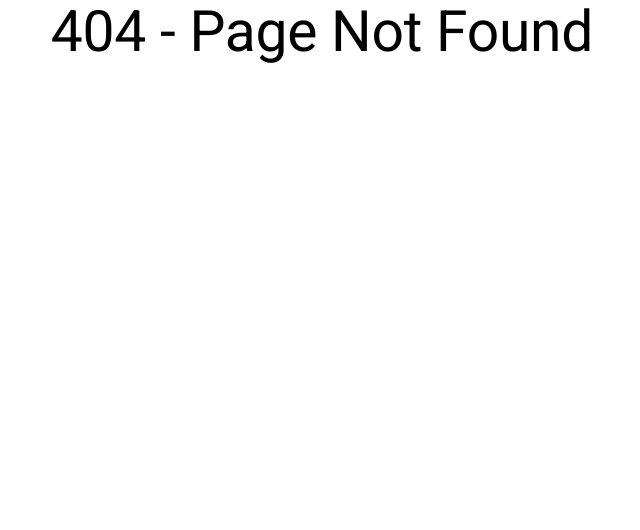
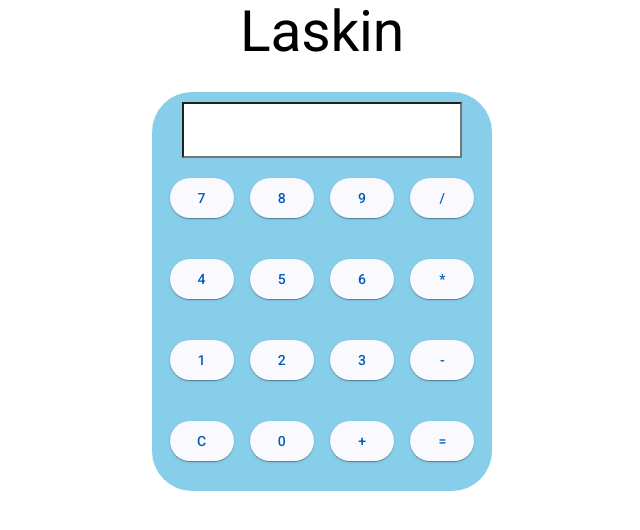
Before and after one commit to MariiaPiili/front-end-tools, an Angular app: page /calculator in a window 1280 px wide. Before the commit this address had no page. Shown: the top 530 px of the page, without its empty margins (318-958 px from the left). Built offline with nearby package versions, Linux system fonts and the light colour scheme.

Commit message:
calculatoe,feedback added

```diff
--- a/src/app/app.component.css
+++ b/src/app/app.component.css
@@ -1,5 +1,5 @@
 .container {
     margin: auto;
     max-width: 50%;
-    text-align:center;
+    text-align: center;
 }
--- a/src/app/app.routes.ts
+++ b/src/app/app.routes.ts
@@ -1,9 +1,11 @@
 import { Routes } from '@angular/router';
 import { PageNotFoundComponent } from "./page-not-found/page-not-found.component";
 import { HelloWorldComponent } from "./hello-world/hello-world.component";
+import { CalculatorComponent } from './calculator/calculator.component';
 
 export const routes: Routes = [
-    {path:"", redirectTo: '/hello', pathMatch: 'full' },
+    { path:"", redirectTo: '/hello', pathMatch: 'full' },
     { path: 'hello', component: HelloWorldComponent },
+    { path: 'calculator', component: CalculatorComponent },
     { path: '**', component: PageNotFoundComponent }
 ];
--- /dev/null
+++ b/src/app/calculator/calculator.component.css
@@ -0,0 +1,14 @@
+.container {
+  background-color: skyblue;
+  padding: 10px;
+  border-radius: 40px;
+  max-width: 50%;
+  text-align: center;
+  margin: 0 auto;
+}
+
+.result {
+  background-color: white;
+  width: 85%;
+  height: 50px;
+}
--- /dev/null
+++ b/src/app/calculator/calculator.component.html
@@ -0,0 +1,9 @@
+<h1>{{ title }}</h1>
+<div class="container">
+  <input class="result" [value]="result" readonly />
+  <mat-grid-list cols="4" rowHeight="80px">
+    <mat-grid-tile *ngFor="let button of buttons">
+      <button mat-raised-button (click)="addValue(button)">{{ button }}</button>
+    </mat-grid-tile>
+  </mat-grid-list>
+</div>
--- /dev/null
+++ b/src/app/calculator/calculator.component.ts
@@ -0,0 +1,50 @@
+import { Component } from '@angular/core';
+import { MatGridListModule } from '@angular/material/grid-list';
+import { MatButtonModule } from '@angular/material/button';
+import { CommonModule } from '@angular/common';
+
+@Component({
+  selector: 'app-calculator',
+  standalone: true,
+  imports: [MatGridListModule, MatButtonModule, CommonModule],
+  templateUrl: './calculator.component.html',
+  styleUrl: './calculator.component.css',
+})
+export class CalculatorComponent {
+  title: string = 'Laskin';
+  buttons: string[] = [
+    '7',
+    '8',
+    '9',
+    '/',
+    '4',
+    '5',
+    '6',
+    '*',
+    '1',
+    '2',
+    '3',
+    '-',
+    'C',
+    '0',
+    '+',
+    '=',
+  ];
+  result: string = '';
+
+  addValue(value: any) {
+    console.log('addValue value: ' + value);
+    if (value == '=') {
+      //console.log('lausekkeen arvo on: ' + eval?.(this.result));
+      try {
+        this.result = eval?.(this.result);
+      } catch (err) {
+        this.result = 'ERROR';
+      }
+    } else if (value == 'C') {
+      this.result = '';
+    } else {
+      this.result = this.result + value;
+    }
+  }
+}
```
Also changed, not shown: 1 other file (tests, documents, lock files or other folders).
